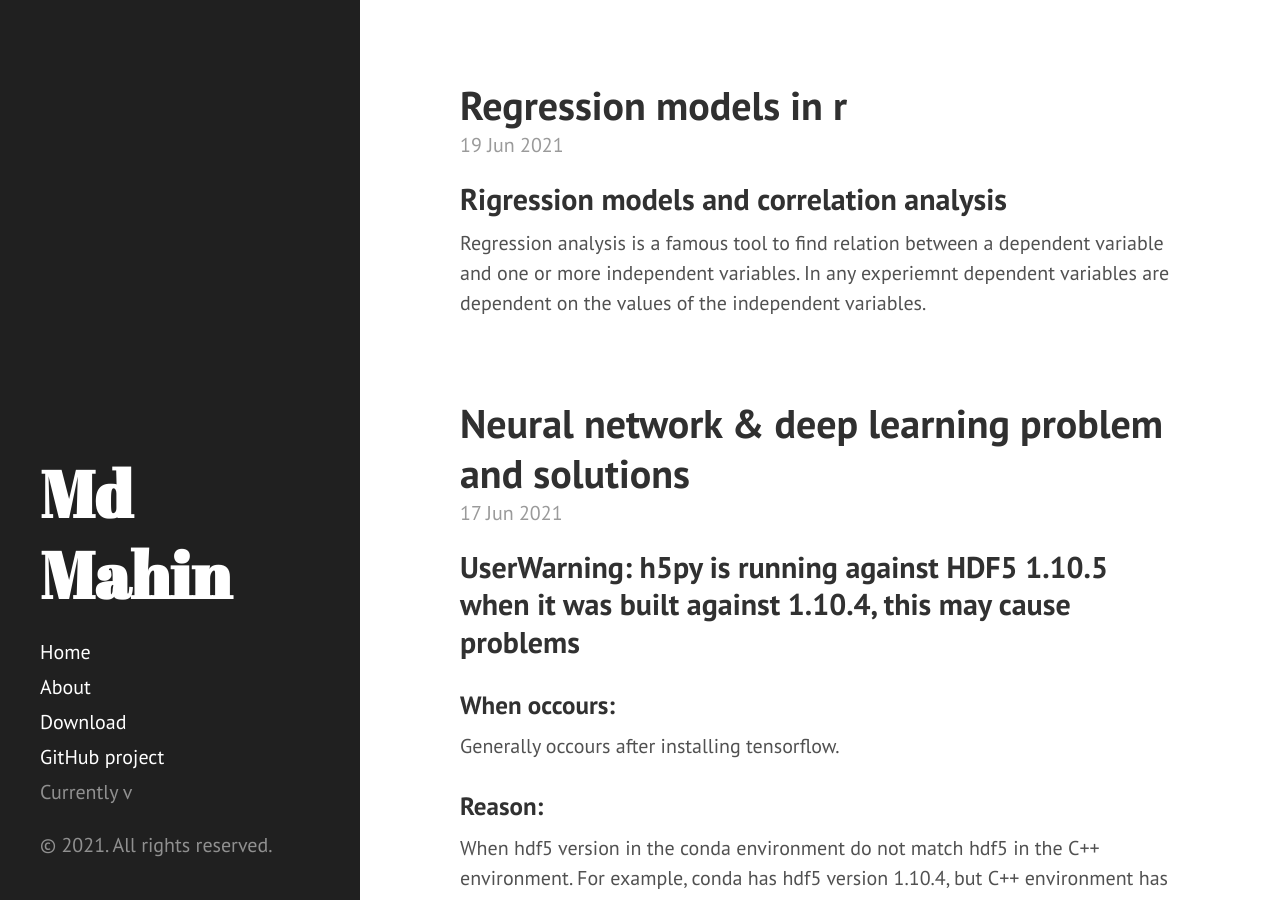
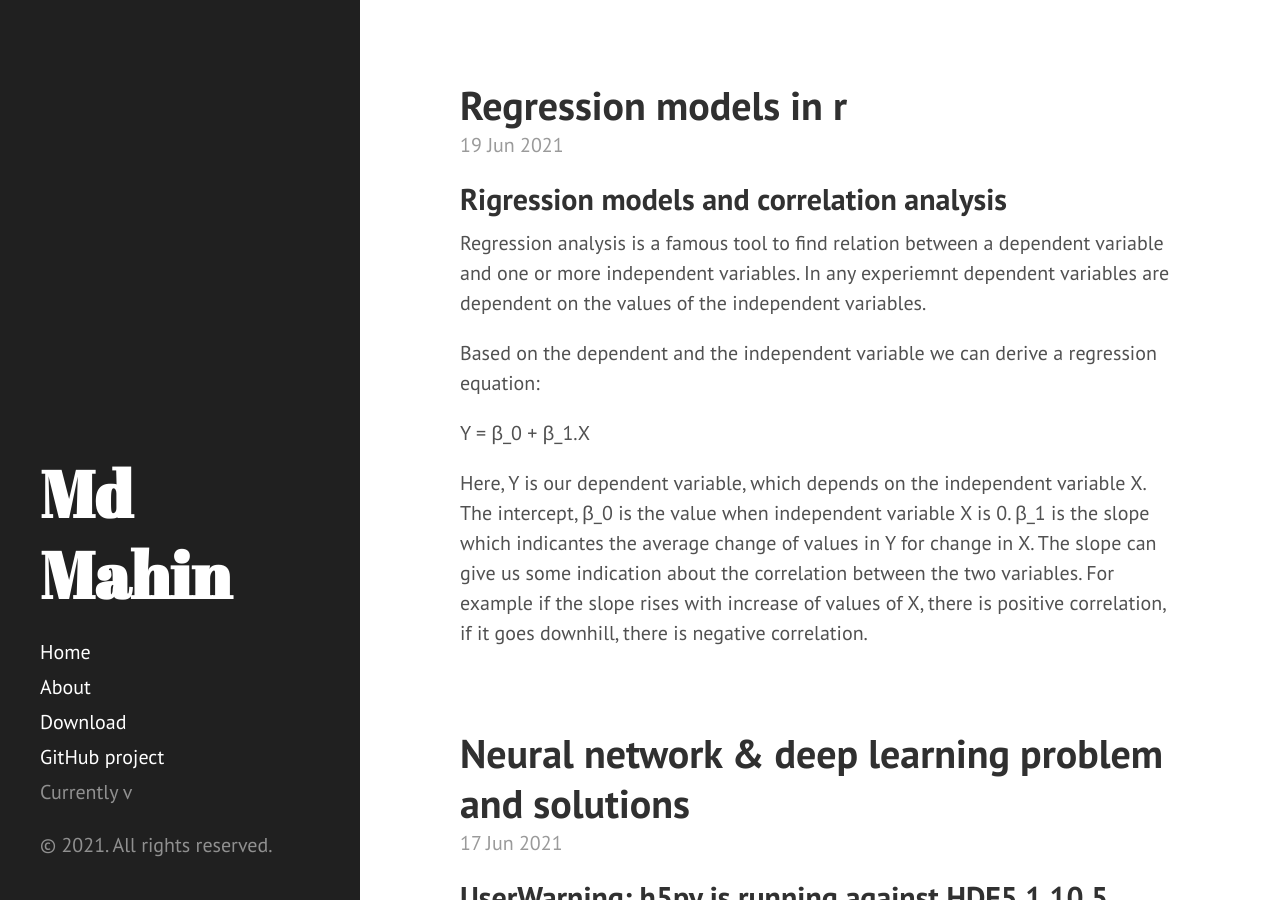
Before and after one commit to mmahin/mmahin.github.io, a Jekyll site: the page built from index.html, in a window 1280 px wide and 900 px high. Built offline with Jekyll 4.4.1, drawn with Linux system fonts in a browser that asks for light colours; Markdown is read by kramdown in place of the engine named in the settings; the list of posts is cut into pages by our own code.

Commit message:
Update 2021-06-19-Regression Models in  R.md

```diff
--- a/_posts/stats/2021-06-19-Regression Models in  R.md
+++ b/_posts/stats/2021-06-19-Regression Models in  R.md
@@ -1,3 +1,9 @@
 ## Rigression models and correlation analysis
 
 Regression analysis is a famous tool to find relation between a dependent variable and one or more independent variables. In any experiemnt dependent variables are dependent on the values of the independent variables.
+
+Based on the dependent and the independent variable we can derive a regression equation:
+
+Y = β\_0 + β\_1.X
+
+Here, Y is our dependent variable, which depends on the independent variable X.   The intercept, β\_0 is the value when independent variable X is 0. β\_1 is the slope which indicantes the average change of values in Y for change in X. The slope can give us some indication about the correlation between the two variables. For example if the slope rises with increase of values of X, there is positive correlation, if it goes downhill, there is negative correlation.
```
